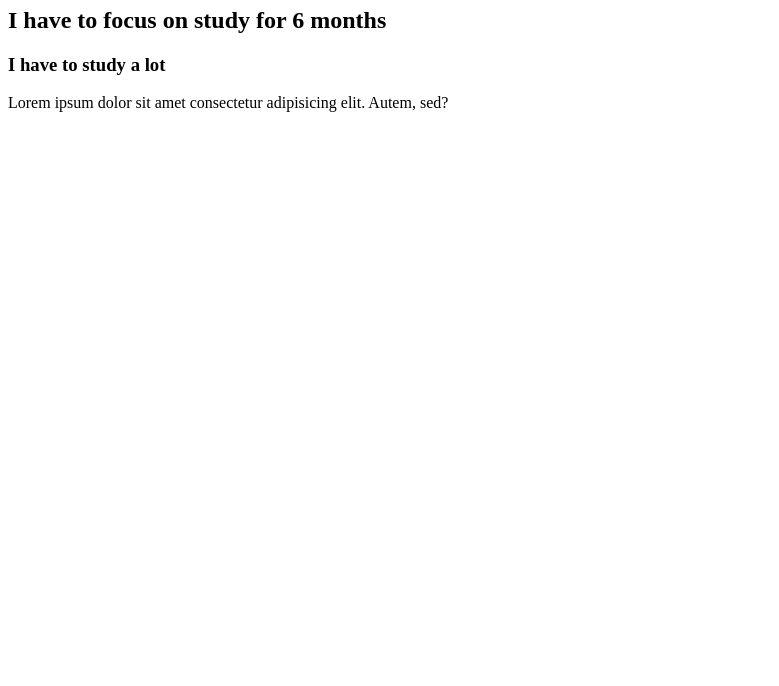
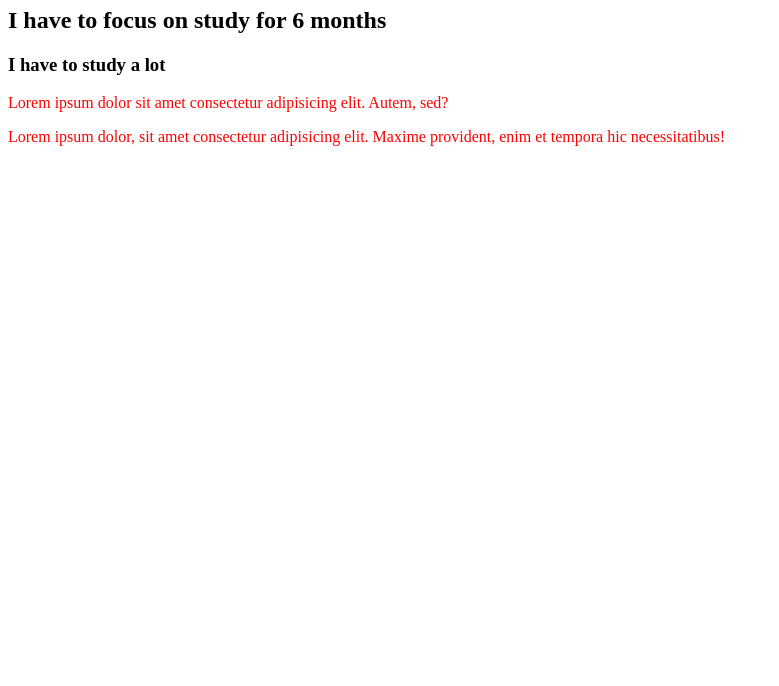
Before and after one commit to noorshuvo95/second-repo, a plain HTML site: page index.html in a window 1280 px wide. Shown: the part 114-800 px from the top of the page, without its empty margins (0-779 px from the left). Drawn offline with Linux system fonts and the light colour scheme.

Commit message:
styles added

```diff
--- a/index.html
+++ b/index.html
@@ -4,6 +4,7 @@
     <meta charset="UTF-8">
     <meta name="viewport" content="width=device-width, initial-scale=1.0">
     <title>Second repo</title>
+    <link rel="stylesheet" href="style.css">
 </head>
 <body>
     <div>
@@ -13,5 +14,6 @@
     <h2>I have to focus on study for 6 months </h2>
     <h3>I have to study a lot</h3>
     <p>Lorem ipsum dolor sit amet consectetur adipisicing elit. Autem, sed?</p>
+    <p>Lorem ipsum dolor, sit amet consectetur adipisicing elit. Maxime provident, enim et tempora hic necessitatibus!</p>
 </body>
 </html>
--- /dev/null
+++ b/style.css
@@ -0,0 +1,3 @@
+p {
+    color: red;
+}
```
